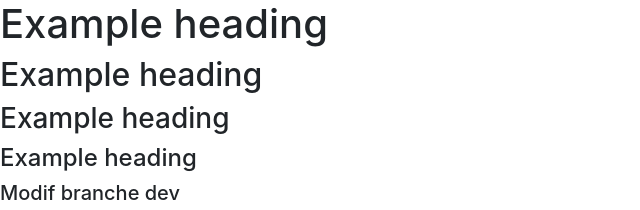
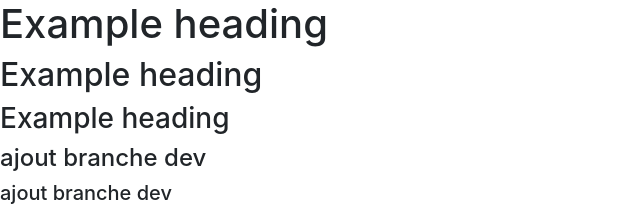
Before and after one commit to rayenhidri2709/git-test, a plain HTML site: page badge.html in a window 1280 px wide. Shown: the top 210 px of the page, without its empty margins (0-640 px from the left). Drawn offline with nearby package versions, Linux system fonts and the light colour scheme.

Commit message:
modif + ajout by dev

```diff
--- a/badge.html
+++ b/badge.html
@@ -19,8 +19,8 @@
     <h1>Example heading</h1>
     <h2>Example heading</h2>
     <h3>Example heading</h3>
-    <h4>Example heading</h4>
-<h5>Modif branche dev</h5>
+    <h4>ajout branche dev</h4>
+<h5>ajout branche dev</h5>
 
     <h1>Example heading <span class="badge badge-secondary">New</span></h1>
     <h2>Example heading <span class="badge badge-secondary">New</span></h2>
```
